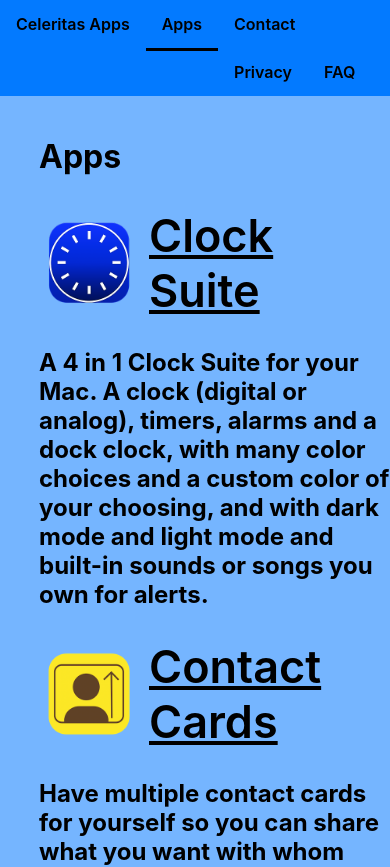
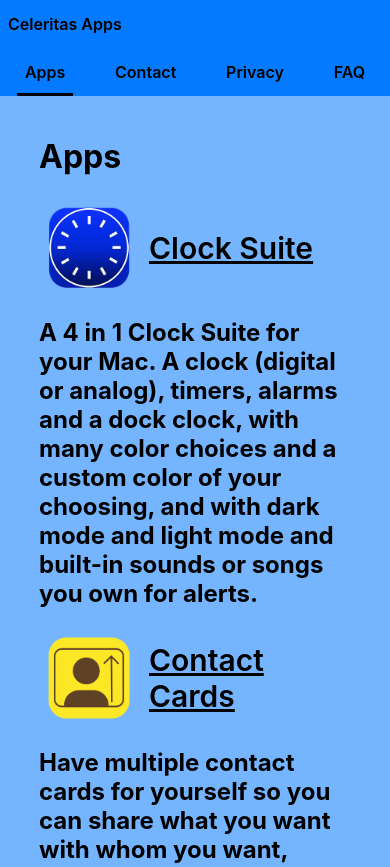
Before and after one commit to matthewrobertsdev/celeritasapps, a React (Create React App) app: page /#/apps in a window 390 px wide. Shown: the top 867 px of the page. Built offline with nearby package versions, Linux system fonts and the light colour scheme.

Commit message:
Nav now takes two lines when window is small.  Possibly will add menu bars.

```diff
--- a/package.json
+++ b/package.json
@@ -9,6 +9,7 @@
     "@testing-library/user-event": "^7.1.2",
     "react": "^16.12.0",
     "react-dom": "^16.12.0",
+    "react-icons": "^4.3.1",
     "react-redux": "^7.1.3",
     "react-responsive-carousel": "^3.2.9",
     "react-router-dom": "^5.1.2",
--- a/src/components/Header.js
+++ b/src/components/Header.js
@@ -1,8 +1,12 @@
 //Copyright  © 2020  Matt Roberts
-import React, { useEffect } from 'react'
+import React, { useEffect, useState } from 'react'
 import {useSelector } from 'react-redux'
 import {displayMenu} from '../store/DefaultReducerActions'
 import { withRouter, Link, useLocation } from 'react-router-dom';
+import {useWindowDimensions} from '../utils/useWindowDimensions';
+import { IoIosMenu } from "react-icons/io";
+import { IoIosClose } from "react-icons/io";
+import { IconContext } from "react-icons";
 import '../styles/App.css'
 import '../styles/NavigationStyle.css'
 import '../styles/Colors.css'
@@ -12,6 +16,39 @@
   useEffect(()=> {
   window.addEventListener('resize', () => closeMenuAsNeeded());
   document.body.classList="blue"})
+
+  const windowWidth=useWindowDimensions().width;
+
+  const [menuShown, setMenuShown]=useState(false)
+
+  if (windowWidth<440) {
+    return (
+      <span>
+        <nav className={"navigation-bar blue"}>
+        <Link className={getClassNameLeft("/")} key={0} to="/">Celeritas Apps</Link>
+        {/*<IconContext.Provider value={{ color: "white", className: "show-or-hide-menu float-right" }}>
+        <IoIosClose onClick={()=>setMenuShown(!menuShown)}/>
+        </IconContext.Provider>
+    */}
+        </nav>
+        <nav className={"navigation-menu blue"}>
+        <Link className={getClassNameLeft("/apps")} key={1} to="/apps">Apps</Link>
+        <Link className={getClassNameLeft("/contact")} key={2} to="/contact">Contact</Link>
+        <Link className={getClassNameLeft("/privacy")} key={3} to="/privacy">Privacy</Link>
+        <Link className={getClassNameLeft("/faq")} key={4} to="/faq">FAQ</Link>
+      </nav>
+      </span>
+      )
+  } /*else if (windowWidth<440 && !menuShown) {
+    return (
+        <nav className={"navigation-bar blue"}>
+          <Link className={getClassNameLeft("/")} key={0} to="/">Celeritas Apps</Link>
+          <IconContext.Provider value={{ color: "white", className: "show-or-hide-menu float-right" }}>
+        <IoIosMenu onClick={()=>setMenuShown(!menuShown)}/>
+        </IconContext.Provider>
+        </nav>
+        )
+  } */else {
       return (
         <nav className={"navigation-bar blue"}>
         <Link className={getClassNameLeft("/")} key={0} to="/">Celeritas Apps</Link>
@@ -20,6 +57,7 @@
         <Link className={getClassNameLeft("/privacy")} key={3} to="/privacy">Privacy</Link>
         <Link className={getClassNameLeft("/faq")} key={4} to="/faq">FAQ</Link>
       </nav>)
+  }
     function closeMenuAsNeeded(){
       if(menuDisplayed&&window.innerWidth>600){
         displayMenu(false)
--- a/src/pages/PrivacyPolicyPage.js
+++ b/src/pages/PrivacyPolicyPage.js
@@ -1,16 +1,30 @@
 //Copyright  © 2020  Matt Roberts
 import React, { useEffect } from 'react';
+import ClockSuite256 from "../resources/ClockSuite256.png";
+import ContactCards256 from "../resources/ContactCards256.png";
+
+import AppIconWithTitle from '../components/AppIconWithTitle'
 const PrivacyPolicyPage = () => {
     useEffect(()=>{document.title = "Celeritas Apps | Privacy Policy"})
         return (<main className={'main-background main-blue'}>
             <br></br>
             <h1 className='main-h-1'>
-                Privacy Policy
+                Privacy Policies
                 </h1>
+                <h2 className='main-text'>
+                Any changes to the privacy policies of Clock Suite and Contact Cards
+                will be reflected here.
+            </h2>
+                <AppIconWithTitle image={ClockSuite256} alt='Clock Suite App Icon'
+                name='Clock Suite Privacy Policy' id='clocksuiteprivacypolicy'/>
             <h2 className='main-text'>
-                I, Matt Roberts, collect log data as allowed by the users of Clock Suite and
-                Contact Cards and provided by Apple.  I do not collect any data on my own
-                from the use of Clock Suite or Contact Cards by their users.
+              Clock Suite does not collect data from its users, and does not connect to the internet.
+            </h2>
+            <AppIconWithTitle image={ContactCards256} alt='Contact Cards App Icon'
+                name='Contact Cards Privacy Policy' id='contactcardsprivacypolicy'/>
+            <h2 className='main-text'>
+                Contact Cards syncs data with its users' private iCloud storage, unless the user has
+                turned iCloud off for it.  It connects to the internet to sync with iCloud.
             </h2>
             <br></br><br></br><br></br>
             </main>);
--- a/src/styles/App.css
+++ b/src/styles/App.css
@@ -33,6 +33,7 @@
 }
 .ten-percent-margin{
   margin-left: 10%;
+  margin-right: 10%;
 }
 .menu-bar-container {
   display: block;
@@ -194,6 +195,10 @@
     font-size: 40px;
     font-weight: 600;
   }
+  .heading {
+    font-size: 30px;
+    font-weight: 600;
+  }
 }
 @media screen and (max-width: 640px) {
   .centered-image{
@@ -236,6 +241,10 @@
     font-size: 40px;
     font-weight: 600;
   }
+  .heading {
+    font-size: 30px;
+    font-weight: 600;
+  }
 }
 /*
 @media screen and (min-width: 600px) {
--- a/src/styles/NavigationStyle.css
+++ b/src/styles/NavigationStyle.css
@@ -13,8 +13,24 @@
   text-decoration: none;
   }
 
+  @media screen and (max-width: 440px) {
+    .top-navigation-item {
+      float: left;
+      display: block;
+      font-weight: 600;
+      text-align: center;
+      padding: 14px 8px 14px 8px;
+      text-decoration: none;
+      }
+  }
+  .navigation-menu {
+    overflow: hidden;
+    display: flex;
+  }
+
   .selected-navigation-item{
     border-bottom: 3.5px solid black;
+    padding: 14px 8px 10.5px 8px;
   }
 
   .top-navigation-link {
@@ -23,6 +39,14 @@
     margin: auto;
     text-decoration: none;
     color: black;
+  }
+  .float-right {
+    float: right;
+  }
+  .show-or-hide-menu {
+    width: 25px;
+    height: 25px;
+    padding: 10px 16px 8px 16px;
   }
   .menu-bar-container {
     position: relative;
--- /dev/null
+++ b/src/utils/useWindowDimensions.js
@@ -0,0 +1,26 @@
+import { useState, useEffect } from 'react';
+
+function getWindowDimensions() {
+  const { innerWidth: width, innerHeight: height } = window;
+  return {
+    width,
+    height
+  };
+}
+
+function useWindowDimensions() {
+  const [windowDimensions, setWindowDimensions] = useState(getWindowDimensions());
+
+  useEffect(() => {
+    function handleResize() {
+      setWindowDimensions(getWindowDimensions());
+    }
+
+    window.addEventListener('resize', handleResize);
+    return () => window.removeEventListener('resize', handleResize);
+  }, []);
+
+  return windowDimensions;
+}
+
+export {useWindowDimensions};
```
Also changed, not shown: 2 other files (tests, documents, lock files or other folders). Lines whose indentation alone changed are shown as unchanged.
